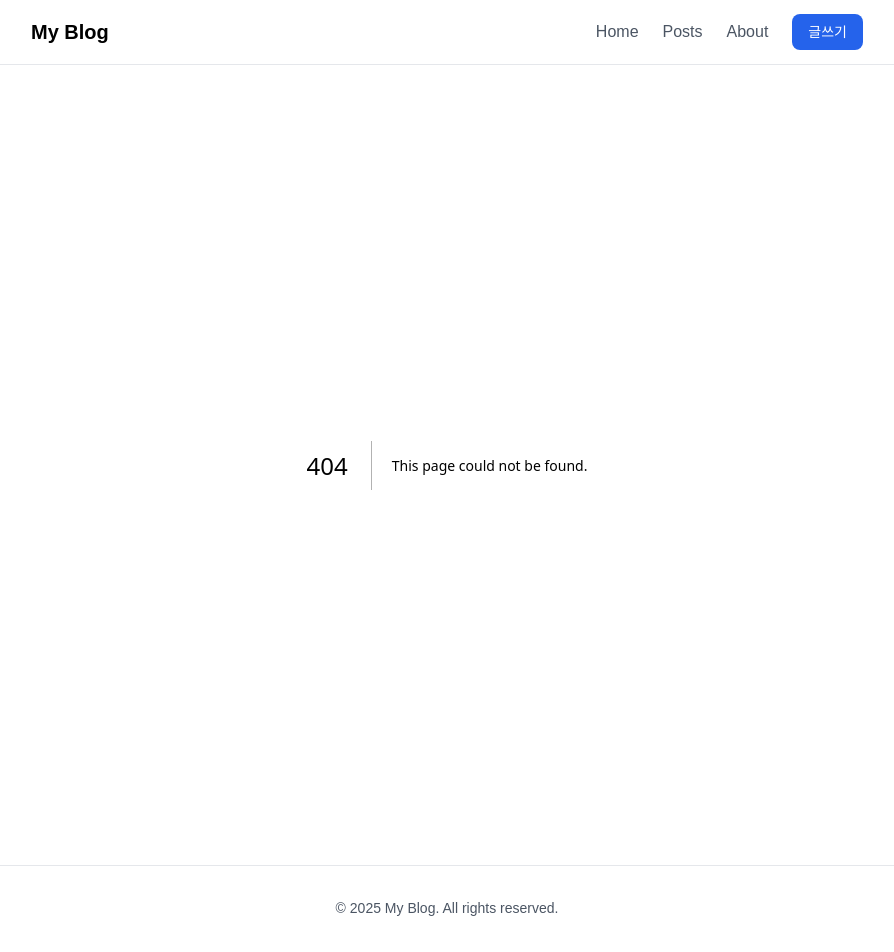
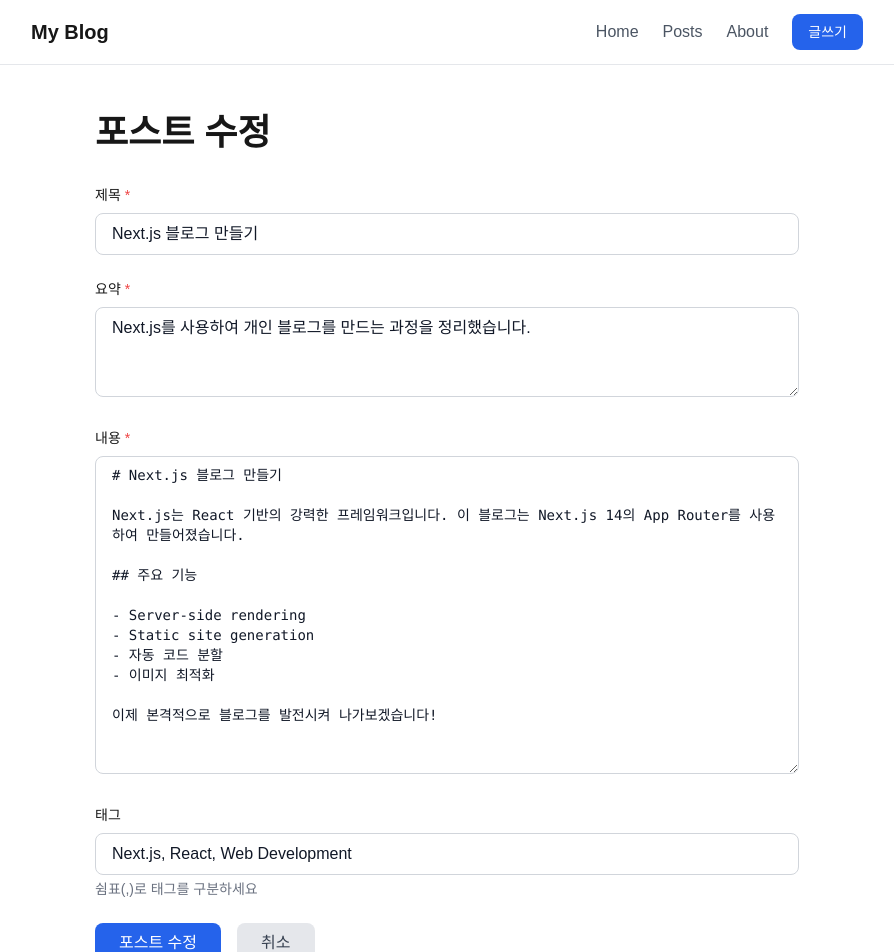
Before and after one commit to 1031nice/blog, a Next.js app: page /posts/1/edit in a window 1280 px wide. Before the commit this address had no page. Shown: the top 952 px of the page, without its empty margins (193-1087 px from the left). Built offline with nearby package versions, Linux system fonts and the light colour scheme.

Commit message:
feat: add post editing functionality
- Add updatePost function in lib/posts.ts
- Extend PostForm component to support edit mode
- Add PUT endpoint at /api/posts/[id]
- Create edit page at /posts/[id]/edit
- Add edit button on post detail page

```diff
--- /dev/null
+++ b/app/api/posts/[id]/route.ts
@@ -0,0 +1,49 @@
+import { NextRequest, NextResponse } from 'next/server'
+import { updatePost, getPostById } from '@/lib/posts'
+
+export async function PUT(
+  request: NextRequest,
+  { params }: { params: { id: string } }
+) {
+  try {
+    const id = params.id
+    const body = await request.json()
+    const { title, excerpt, content, tags } = body
+
+    // 포스트 존재 여부 확인
+    const existingPost = getPostById(id)
+    if (!existingPost) {
+      return NextResponse.json(
+        { error: '포스트를 찾을 수 없습니다.' },
+        { status: 404 }
+      )
+    }
+
+    // 유효성 검사
+    if (!title || !excerpt || !content) {
+      return NextResponse.json(
+        { error: '제목, 요약, 내용은 필수입니다.' },
+        { status: 400 }
+      )
+    }
+
+    // 포스트 업데이트
+    updatePost(id, {
+      title: title.trim(),
+      excerpt: excerpt.trim(),
+      content: content.trim(),
+      tags: tags && Array.isArray(tags) ? tags : [],
+    })
+
+    return NextResponse.json(
+      { id, message: '포스트가 성공적으로 수정되었습니다.' },
+      { status: 200 }
+    )
+  } catch (error) {
+    console.error('포스트 수정 오류:', error)
+    return NextResponse.json(
+      { error: '서버 오류가 발생했습니다.' },
+      { status: 500 }
+    )
+  }
+}
--- /dev/null
+++ b/app/posts/[id]/edit/page.tsx
@@ -0,0 +1,26 @@
+import { getPostById } from '@/lib/posts'
+import { notFound } from 'next/navigation'
+import PostForm from '@/components/PostForm'
+
+export const dynamic = 'force-dynamic'
+
+interface EditPostPageProps {
+  params: {
+    id: string
+  }
+}
+
+export default function EditPostPage({ params }: EditPostPageProps) {
+  const post = getPostById(params.id)
+
+  if (!post) {
+    notFound()
+  }
+
+  return (
+    <div className="max-w-3xl mx-auto px-4 sm:px-6 lg:px-8 py-12">
+      <h1 className="text-4xl font-bold mb-8">포스트 수정</h1>
+      <PostForm postId={post.id} initialData={post} />
+    </div>
+  )
+}
--- a/app/posts/[id]/page.tsx
+++ b/app/posts/[id]/page.tsx
@@ -27,7 +27,15 @@ export default function PostPage({ params }: PostPageProps) {
       </Link>
 
       <header className="mb-8">
-        <h1 className="text-4xl font-bold mb-4">{post.title}</h1>
+        <div className="flex items-start justify-between mb-4">
+          <h1 className="text-4xl font-bold">{post.title}</h1>
+          <Link
+            href={`/posts/${post.id}/edit`}
+            className="px-4 py-2 bg-blue-600 text-white rounded-lg hover:bg-blue-700 transition-colors text-sm"
+          >
+            수정
+          </Link>
+        </div>
         <p className="text-gray-600 dark:text-gray-400">
           {new Date(post.date).toLocaleString('ko-KR', {
             year: 'numeric',
--- a/components/PostForm.tsx
+++ b/components/PostForm.tsx
@@ -1,19 +1,38 @@
 'use client'
 
-import { useState } from 'react'
+import { useState, useEffect } from 'react'
 import { useRouter } from 'next/navigation'
+import { Post } from '@/lib/posts'
 
-export default function PostForm() {
+interface PostFormProps {
+  postId?: string
+  initialData?: Post
+}
+
+export default function PostForm({ postId, initialData }: PostFormProps) {
   const router = useRouter()
   const [isSubmitting, setIsSubmitting] = useState(false)
   const [error, setError] = useState<string | null>(null)
+  const isEditMode = !!postId
 
   const [formData, setFormData] = useState({
-    title: '',
-    excerpt: '',
-    content: '',
-    tags: ''
+    title: initialData?.title || '',
+    excerpt: initialData?.excerpt || '',
+    content: initialData?.content || '',
+    tags: initialData?.tags?.join(', ') || ''
   })
+
+  // initialData가 변경되면 폼 데이터 업데이트
+  useEffect(() => {
+    if (initialData) {
+      setFormData({
+        title: initialData.title || '',
+        excerpt: initialData.excerpt || '',
+        content: initialData.content || '',
+        tags: initialData.tags?.join(', ') || ''
+      })
+    }
+  }, [initialData])
 
   const handleSubmit = async (e: React.FormEvent<HTMLFormElement>) => {
     e.preventDefault()
@@ -26,8 +45,11 @@ export default function PostForm() {
         .map(tag => tag.trim())
         .filter(tag => tag.length > 0)
 
-      const response = await fetch('/api/posts', {
-        method: 'POST',
+      const url = isEditMode ? `/api/posts/${postId}` : '/api/posts'
+      const method = isEditMode ? 'PUT' : 'POST'
+
+      const response = await fetch(url, {
+        method,
         headers: {
           'Content-Type': 'application/json',
         },
@@ -40,12 +62,12 @@ export default function PostForm() {
       })
 
       if (!response.ok) {
-        throw new Error('포스트 저장에 실패했습니다.')
+        throw new Error(isEditMode ? '포스트 수정에 실패했습니다.' : '포스트 저장에 실패했습니다.')
       }
 
       const data = await response.json()
       // 완전 새로고침하여 최신 데이터 로드
-      router.push(`/posts/${data.id}`)
+      router.push(`/posts/${isEditMode ? postId : data.id}`)
       router.refresh()
     } catch (err) {
       setError(err instanceof Error ? err.message : '알 수 없는 오류가 발생했습니다.')
@@ -143,7 +165,7 @@ export default function PostForm() {
           disabled={isSubmitting}
           className="px-6 py-2 bg-blue-600 text-white rounded-lg hover:bg-blue-700 disabled:bg-gray-400 disabled:cursor-not-allowed transition-colors"
         >
-          {isSubmitting ? '저장 중...' : '포스트 저장'}
+          {isSubmitting ? (isEditMode ? '수정 중...' : '저장 중...') : (isEditMode ? '포스트 수정' : '포스트 저장')}
         </button>
         <button
           type="button"
--- a/content/posts/1762070849196.md
+++ b/content/posts/1762070849196.md
@@ -8,3 +8,4 @@ tags:
 ---
 
 날이 쌀쌀하다.
+감기에 걸린 것 같다.
--- a/lib/posts.ts
+++ b/lib/posts.ts
@@ -178,3 +178,23 @@ export function addPost(post: Post): void {
   const markdown = postToMarkdown(post)
   writeFileSync(filePath, markdown, 'utf-8')
 }
+
+export function updatePost(id: string, updatedPost: Partial<Post>): void {
+  const existingPost = getPostById(id)
+  if (!existingPost) {
+    throw new Error(`Post with id ${id} not found`)
+  }
+
+  // 기존 포스트의 정보를 유지하면서 업데이트된 필드만 변경
+  const post: Post = {
+    ...existingPost,
+    ...updatedPost,
+    id: existingPost.id, // ID는 변경하지 않음
+    date: existingPost.date, // 날짜는 변경하지 않음 (생성일 유지)
+  }
+
+  const fileName = `${id}.md`
+  const filePath = join(POSTS_DIR, fileName)
+  const markdown = postToMarkdown(post)
+  writeFileSync(filePath, markdown, 'utf-8')
+}
```
